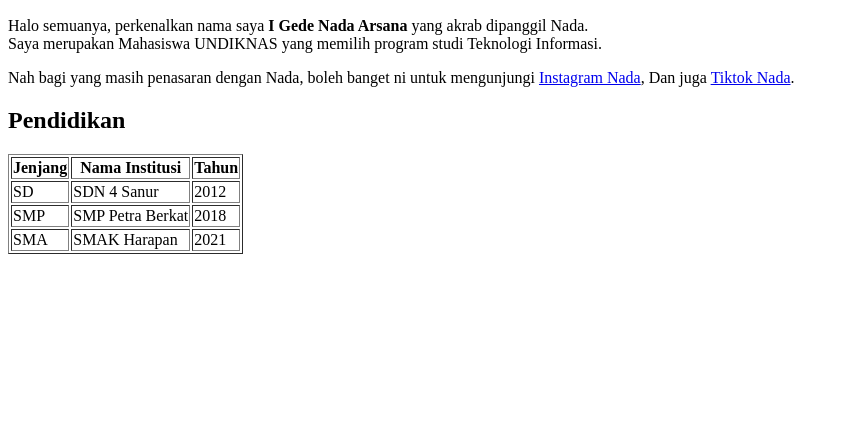
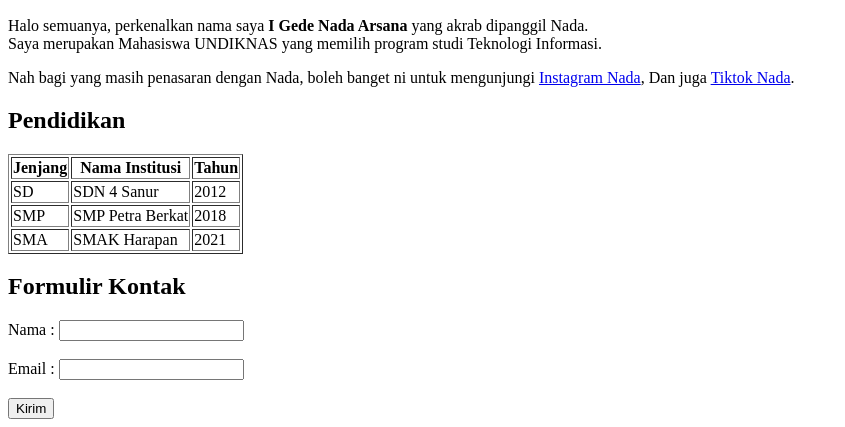
Before and after one commit to Torortutsq/PRAKTIKUM_HTML_WEB, a plain HTML site: page Biodata.html in a window 1280 px wide. Shown: the part 634-1061 px from the top of the page, without its empty margins (0-845 px from the left). Before the commit the page ends 896 px from the top, so only its background shows below. Drawn offline with Linux system fonts and the light colour scheme.

Commit message:
Membuat Formulir Kontak

```diff
--- a/Biodata.html
+++ b/Biodata.html
@@ -43,5 +43,15 @@
             <td>2021</td>
         </tr>
     </table>
+    <h2> Formulir Kontak</h2>
+    <form action="submit_form.php" method="post">
+        <label for="name"> Nama : </label>
+        <input type="text" id="name" name="fullname" required><br><br>
+
+        <label for="email"> Email : </label>
+        <input type="email" id="email" name="emailaddr" required><br><br>
+
+        <button type="submit">Kirim</button>
+    </form>
 </body>
 </html>
```
